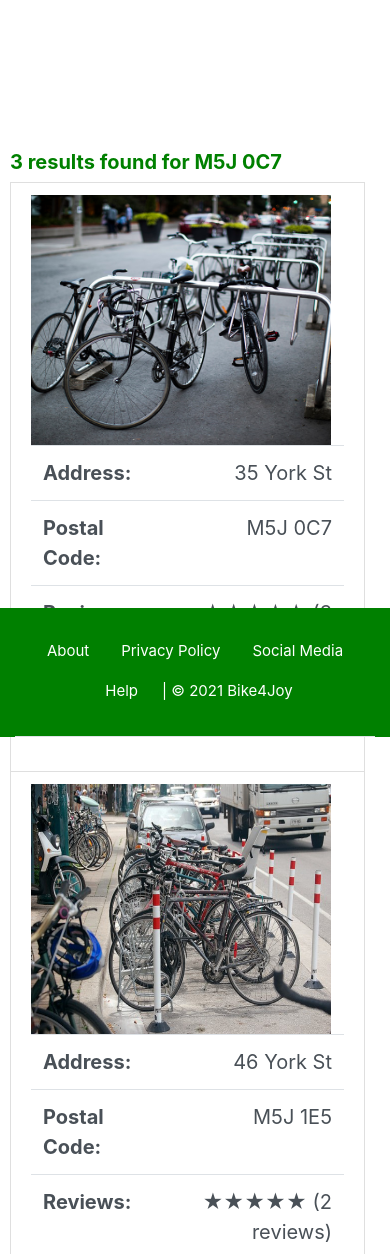
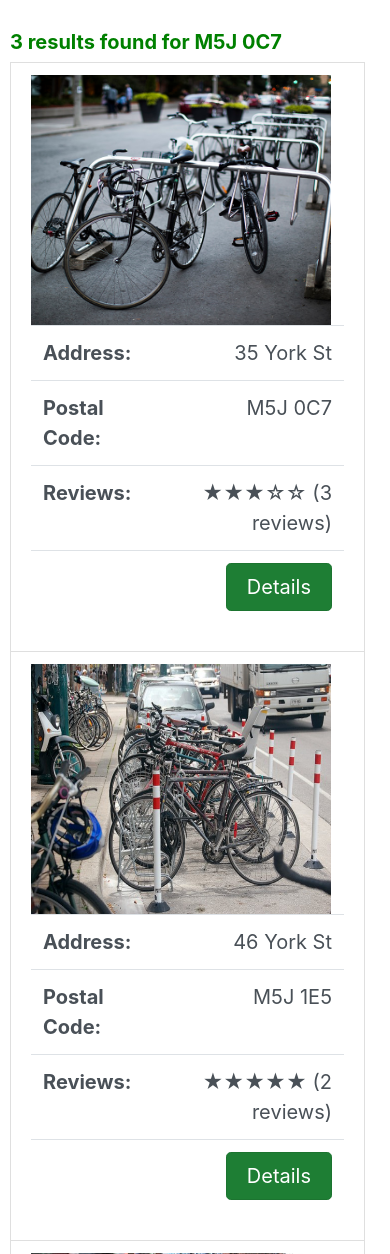
Before and after one commit to billsong0407/Bike4Joy, a PHP site: page /results.html in a window 390 px wide. Shown: the part 107-1361 px from the top of the page. Run offline with PHP 8.4, Linux system fonts and the light colour scheme; some libraries are stand-ins or nearby versions.

Commit message:
fix margins and paddings

```diff
--- a/assets/css/banner.css
+++ b/assets/css/banner.css
@@ -13,6 +13,7 @@ Banner Style
   justify-content: center;
   align-items: center;
   min-height: 100vh;
+  margin-top: -80px;
 }
 
 .main-banner .try-button {
--- a/assets/css/results.css
+++ b/assets/css/results.css
@@ -1,8 +1,8 @@
 .results-page{
-    margin-top: 150px;
+    margin-top: 90px;
     margin-left: 400px;
     margin-right: 400px;
-    margin-bottom: 100px;
+    margin-bottom: 90px;
     width: auto;
     /* text-align: center; */
 }
@@ -38,6 +38,8 @@
     .results-page{
         margin-left: 10px;
         margin-right: 10px;
+        margin-top: 30px;
+        margin-bottom: 30px;
     }
 
     .results-page .title{
--- a/assets/css/single-result.css
+++ b/assets/css/single-result.css
@@ -1,10 +1,10 @@
 .single-result-page{
-    margin-top: 150px;
+    margin-top: 90px;
     margin-left: auto;
     margin-right: auto;
     width: 1000px;
     min-height: 400px;
-    margin-bottom: 100px;
+    margin-bottom: 90px;
     padding-bottom: 20px;
     clear: both;
 }
@@ -33,6 +33,8 @@
 @media (max-width: 767px) {
     .single-result-page{
         width: auto;
+        margin-top: 30px;
+        margin-bottom: 30px;
     }
 
     .image-container{
--- a/index.html
+++ b/index.html
@@ -88,8 +88,6 @@
                         <div class="row">
                             <div class="col-lg-3 align-self-center">
                                 <fieldset>
-                                    <!-- <select name="area" class="form-select" aria-label="Area" id="chooseCategory"
-                                        onchange="this.form.click()"> -->
                                     <select name="area" class="form-select" aria-label="Area" id="chooseCategory">
                                         <option selected value="Postal Code">Postal Code</option>
                                         <option value="Address">Address</option>
--- a/results.html
+++ b/results.html
@@ -143,7 +143,7 @@
 
             </a>
         </div>
-        <div class="container-fluid page-footer fixed-bottom">
+        <div class="container-fluid page-footer">
             <footer class="pt-4">
                 <ul class="nav justify-content-center border-bottom pb-4">
                     <li class="nav-item"><a href="#" class="nav-link px-3">About</a></li>
@@ -154,13 +154,5 @@
                 </ul>
             </footer>
         </div>
-        <script>
-        if($('.menu-trigger').length){
-            $(".menu-trigger").on('click', function() {
-                $(this).toggleClass('active');
-                $('.header-area .nav').slideToggle(200);
-            });
-        }
-    </script>
     </body>
 </html>
```
Also changed, not shown: assets/css/search.css (+7 -5 lines), registration.html (+1 -9 lines), single-result.html (+1 -9 lines), submission.html (+1 -9 lines).
